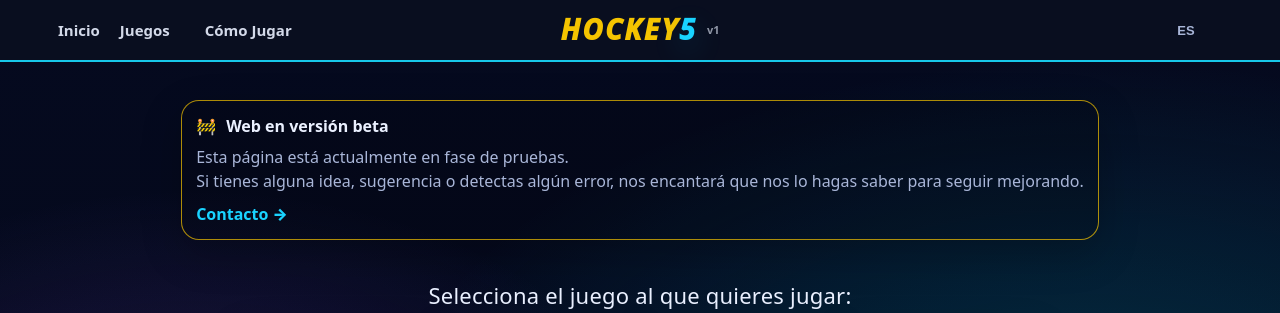
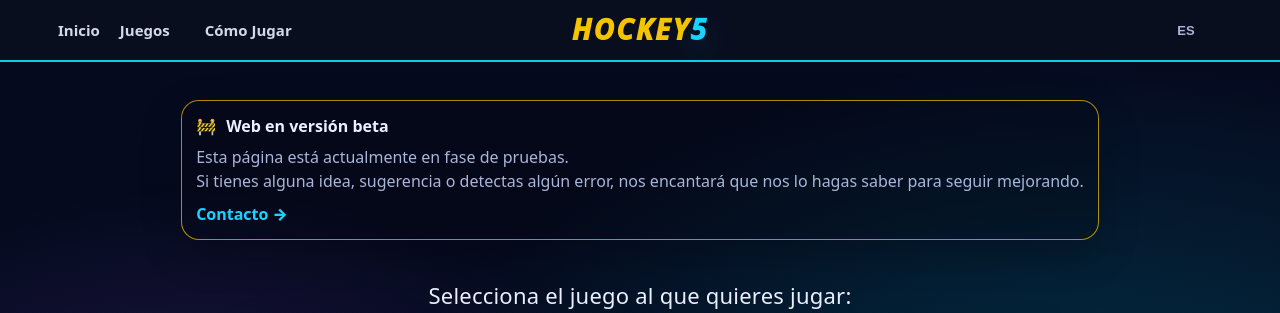
Before and after one commit to 20polozz/hockey5, a PHP site: page /es in a window 1280 px wide. Shown: the top 313 px of the page. Run offline with PHP 8.4, Linux system fonts and the light colour scheme; data comes from the database, SQL or seed files in the repository; some libraries are stand-ins or nearby versions.

Commit message:
Treu l'indicador de versio v1 de la capcalera (fix real)

```diff
--- a/includes/header.php
+++ b/includes/header.php
@@ -25,7 +25,6 @@
 
     <a class="top-brand" href="<?php echo url('home'); ?>" aria-label="<?php echo __('header.title'); ?>">
       <span class="top-brand-text">HOCKEY<span class="top-brand-accent">5</span></span>
-      <span class="top-brand-version" style="font-size:11px; font-weight:700; opacity:0.6; margin-left:6px; vertical-align:super;">v1</span>
     </a>
 
     <div class="top-social">
```
